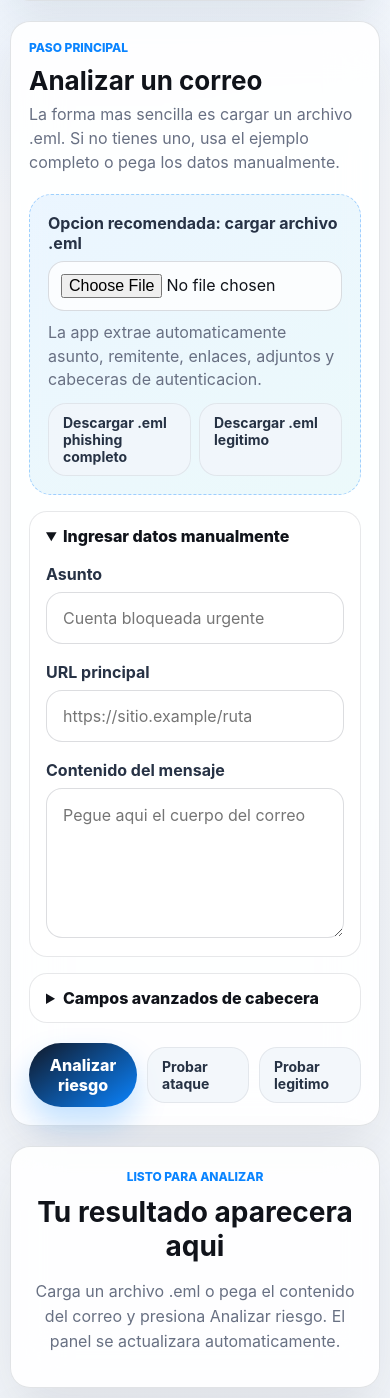
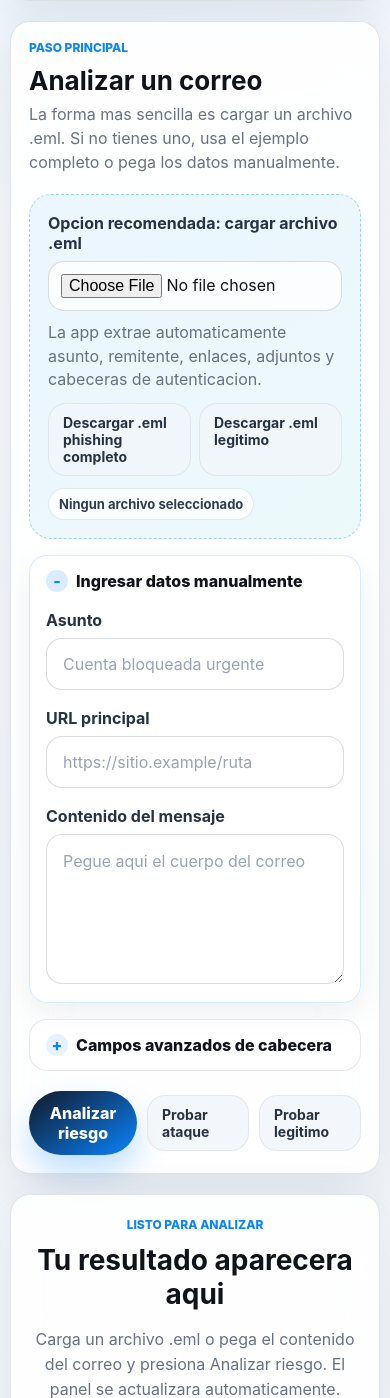
Before and after one commit to JhashuaC/Proyecto-IA, a Python web app: template codigo/src/phishing_detector/presentation/web/templates/index.html in a window 390 px wide. Shown: the part 903-2301 px from the top of the page. Run offline with Jinja, Linux system fonts and the light colour scheme; the template is opened without the code that fills it, so the values that code supplies are empty.

Commit message:
Add upload zone file UI and styles
Add drag-and-drop file upload interactions and visual feedback. app.js: create a .file-status element, handle input change and drag events, and toggle .file-selected and .drag-over classes to reflect file selection. styles.css: introduce new variables, transitions, focus-visible outlines, upload-zone and .file-status styling, hover/animation improvements, severity result-panel styles (.alto/.medio/.bajo), shimmer keyframes and a reduced-motion media query to improve UX and accessibility.

```diff
--- a/codigo/src/phishing_detector/presentation/web/static/app.js
+++ b/codigo/src/phishing_detector/presentation/web/static/app.js
@@ -180,3 +180,32 @@ document.querySelectorAll(".analysis-form").forEach((form) => {
     }
   });
 });
+
+document.querySelectorAll(".upload-zone").forEach((zone) => {
+  const input = zone.querySelector("input[type='file']");
+  if (!input) return;
+
+  const status = document.createElement("div");
+  status.className = "file-status";
+  status.textContent = "Ningun archivo seleccionado";
+  zone.appendChild(status);
+
+  input.addEventListener("change", () => {
+    const file = input.files && input.files[0];
+    zone.classList.toggle("file-selected", Boolean(file));
+    status.textContent = file ? `Archivo listo: ${file.name}` : "Ningun archivo seleccionado";
+  });
+
+  ["dragenter", "dragover"].forEach((eventName) => {
+    zone.addEventListener(eventName, (event) => {
+      event.preventDefault();
+      zone.classList.add("drag-over");
+    });
+  });
+
+  ["dragleave", "drop"].forEach((eventName) => {
+    zone.addEventListener(eventName, () => {
+      zone.classList.remove("drag-over");
+    });
+  });
+});
--- a/codigo/src/phishing_detector/presentation/web/static/styles.css
+++ b/codigo/src/phishing_detector/presentation/web/static/styles.css
@@ -11,6 +11,9 @@
   --amber: #bf7a06;
   --red: #d3362d;
   --shadow: 0 20px 58px rgba(26, 33, 46, .10);
+  --shadow-soft: 0 10px 30px rgba(26, 33, 46, .07);
+  --radius-xl: 28px;
+  --radius-lg: 22px;
 }
 
 * {
@@ -357,10 +405,12 @@ textarea {
 }
 
 .upload-zone {
+  position: relative;
   padding: 18px;
   background: linear-gradient(145deg, rgba(10, 132, 255, .08), rgba(24, 183, 200, .08));
   border: 1px dashed rgba(10, 132, 255, .34);
   border-radius: 22px;
+  transition: background .22s ease, border-color .22s ease, box-shadow .22s ease, transform .22s ease;
 }
 
 .upload-zone label {
@@ -371,6 +421,37 @@ textarea {
   margin: 10px 0 0;
   color: var(--muted);
   line-height: 1.45;
+}
+
+.upload-zone.drag-over,
+.upload-zone.file-selected {
+  background: linear-gradient(145deg, rgba(10, 132, 255, .14), rgba(24, 183, 200, .12));
+  border-color: rgba(10, 132, 255, .62);
+  box-shadow: inset 0 0 0 1px rgba(10, 132, 255, .12), var(--shadow-soft);
+}
+
+.upload-zone.drag-over {
+  transform: translateY(-2px);
+}
+
+.file-status {
+  display: inline-flex;
+  align-items: center;
+  min-height: 32px;
+  margin-top: 12px;
+  padding: 7px 10px;
+  color: #2f3c50;
+  font-size: 13px;
+  font-weight: 750;
+  background: rgba(255, 255, 255, .72);
+  border: 1px solid rgba(37, 48, 66, .10);
+  border-radius: 999px;
+}
+
+.upload-zone.file-selected .file-status {
+  color: #0c6f4d;
+  background: rgba(23, 166, 115, .10);
+  border-color: rgba(23, 166, 115, .22);
 }
 
 .mini-actions {
@@ -401,11 +482,41 @@ input[type="file"] {
   background: rgba(255, 255, 255, .54);
   border: 1px solid rgba(37, 48, 66, .11);
   border-radius: 18px;
+  transition: border-color .22s ease, background .22s ease, box-shadow .22s ease;
 }
 
 .manual-entry summary {
   cursor: pointer;
   font-weight: 850;
+  list-style: none;
+}
+
+.manual-entry summary::-webkit-details-marker {
+  display: none;
+}
+
+.manual-entry summary::before {
+  content: "+";
+  display: inline-grid;
+  place-items: center;
+  width: 22px;
+  height: 22px;
+  margin-right: 8px;
+  color: var(--blue);
+  background: rgba(10, 132, 255, .10);
+  border-radius: 50%;
+  transition: transform .2s ease, background .2s ease;
+}
+
+.manual-entry[open] {
+  background: rgba(255, 255, 255, .70);
+  border-color: rgba(10, 132, 255, .16);
+  box-shadow: var(--shadow-soft);
+}
+
+.manual-entry[open] summary::before {
+  content: "-";
+  background: rgba(10, 132, 255, .16);
 }
 
 .manual-entry[open] summary {
@@ -430,6 +541,11 @@ textarea:focus {
   box-shadow: 0 0 0 5px rgba(10, 132, 255, .11);
 }
 
+input::placeholder,
+textarea::placeholder {
+  color: #9aa3b2;
+}
+
 .actions {
   flex-wrap: wrap;
   gap: 10px;
```
Also changed, not shown: other parts of codigo/src/phishing_detector/presentation/web/static/styles.css (+102 -3 lines).
